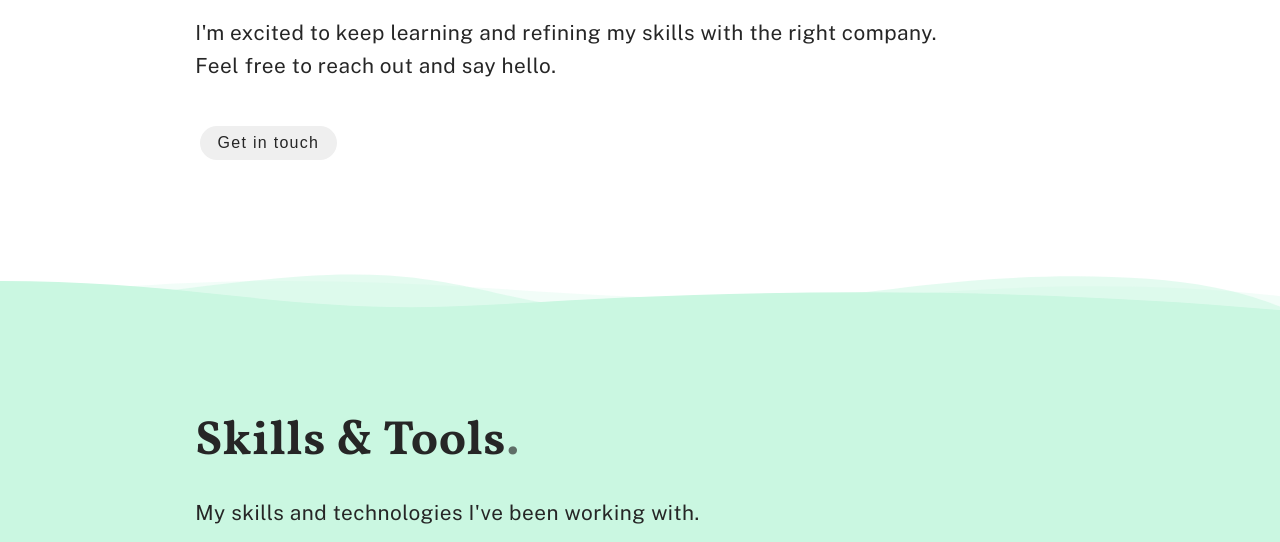
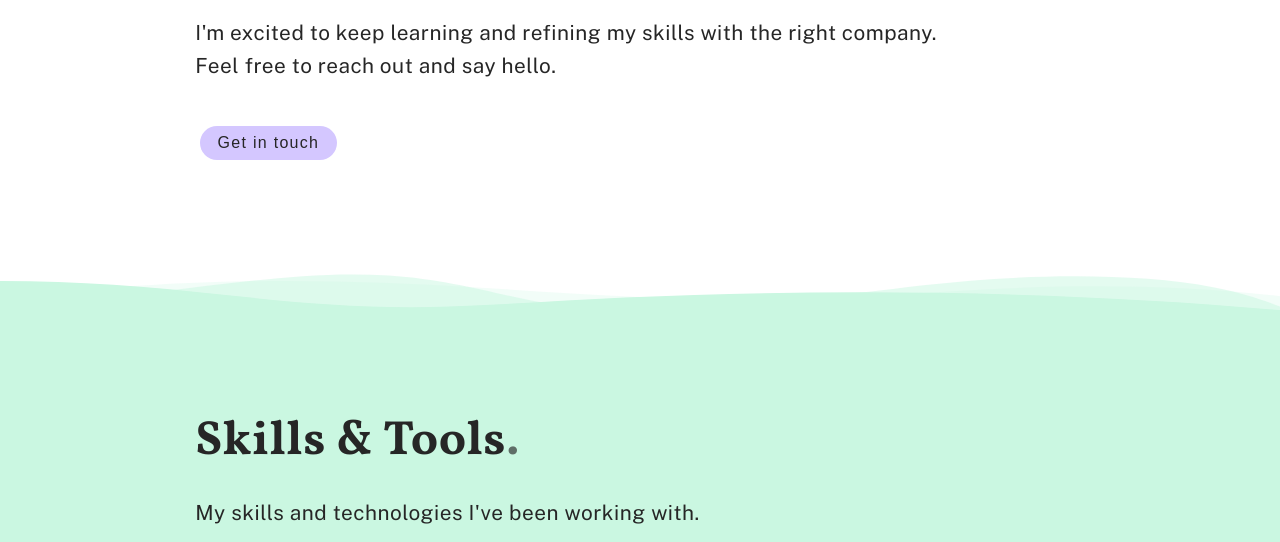
Before and after one commit to GlodallaLuna/personal-website, a plain HTML site: page index.html in a window 1280 px wide. Shown: the part 1012-1554 px from the top of the page. Drawn offline with nearby package versions, Linux system fonts and the light colour scheme.

Commit message:
fix buttons colors

```diff
--- a/scss/components/_buttons.scss
+++ b/scss/components/_buttons.scss
@@ -9,8 +9,7 @@
     }
 }
 
-.button,
-.button:focus {
+.button {
     color: var(--clr-black-primary);;
     margin: 0 1.5rem;
     padding: .5rem 1.1rem;
@@ -24,7 +23,6 @@
     &--about {
         color: var(--clr-black-primary);
         background-color: var(--clr-lilac-dark);
-
     }
 
     &--contact {
```
Also changed, not shown: css/style.css, 1 other file.
